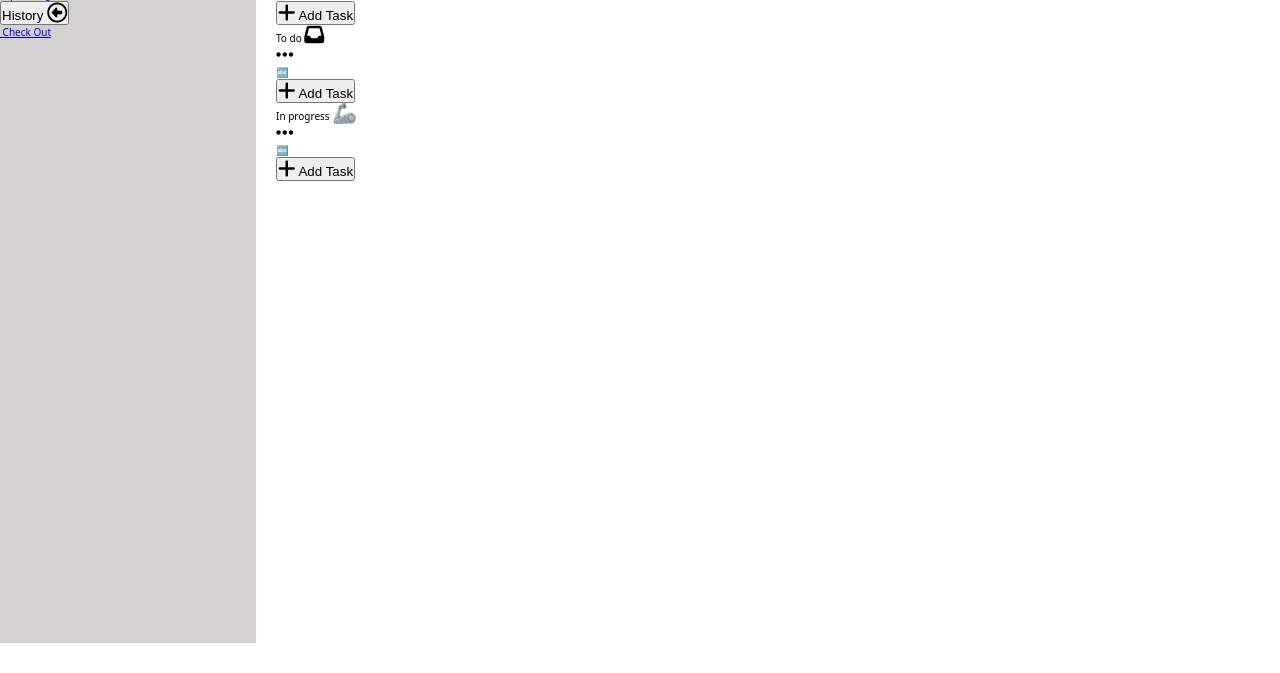
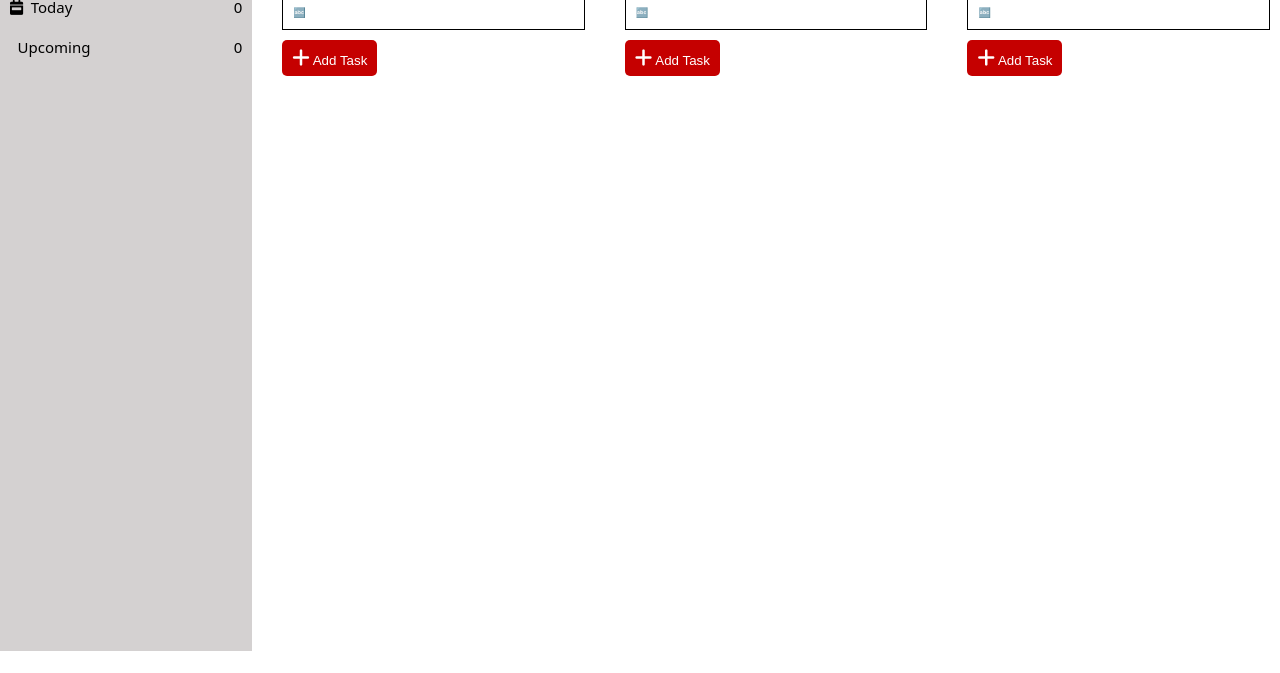
Before and after one commit to deltech-designs/todo, a plain HTML site: page index.html in a window 1280 px wide. Shown: the part 127-800 px from the top of the page. Drawn offline with Linux system fonts and the light colour scheme.

Commit message:
working on the box

```diff
--- a/css/style.css
+++ b/css/style.css
@@ -4,9 +4,10 @@
     --clr-grey:rgba(247, 244, 244, 0.2);
     --clr-gray: #d4d1d1;
     --clr-light-yellow: #faf5b7;
+    --clr-black: #000;
 }
 
-*{
+*, ::before, ::after{
     margin: 0;
     padding: 0;
     box-sizing: inherit;
@@ -37,7 +38,6 @@ i{
     background-color: var(--clr-red);
     color: var(--clr-white);
     padding: 1.5rem 3rem;
-
     display: flex;
     align-items: center;
     justify-content: space-between;
@@ -74,35 +74,11 @@ i{
     gap: 1.5rem;
 }
 
-.plus-icon{
-    transition: all 0.5s;
-}
-
-.modal-plus{
-    background-color: var(--clr-white);
-    box-shadow: 0 1rem 3rem rgba(0, 0, 0, 0.2);
-    width: 35%;
-    padding: 12px 1.2rem;
-    border-radius: 6px;
-
-    position: absolute;
-    top: 40%;
-    left: 50%;
-    transform: translate(-50%, -50%);
-    transition: all 0.5s;
-    transition: all 0.5s;
-    z-index: 10;
-
-    animation-name: animatetop;
-    animation-duration: 0.4s
-}
-
 /* Add Animation */
 @keyframes animatetop {
-from {top: -900px; opacity:0}
-to {top:0; opacity:1}
+    from {top: -900px; opacity:0}
+    to {top:0; opacity:1}
 }
-
 
 .add-task-title{
     margin-bottom: 1rem;
@@ -164,7 +140,6 @@ to {top:0; opacity:1}
     align-items: center;
 }
 
-
 select{
     width: 25%;
     padding: 5px;
@@ -196,16 +171,124 @@ select{
 
 .main{
     display: flex;
+    /* justify-content: space-between; */
     gap: 2rem;
 }
 
+.side-nav{
+    height: 88vh;
+    width: 20%;
+    position: static;
+    /* z-index: 1; */
+    background-color: var(--clr-gray);
+    overflow-x: hidden;
+    transition: 0.5s;
+    padding: 1rem;
+}
 
-.side-nav{
+.sideNav-active{
+   transition: all 0.5s;
+   width: 0%;
+   padding: 0rem;
+}
+
+ul li {
+    list-style: none;
+    margin-bottom: 2rem;
+}
+
+.title{
+    color: var(--clr-black);
+    text-decoration: none;
     display: flex;
-    flex-direction: column;
-    width: 20%;
-    height: 87vh;
-    background-color: var(--clr-gray);
-    position: relative;
+    align-items: center;
+    justify-content: space-between;
+    font-weight: 500;
+}
+
+.title span i{
+    font-size: 1.5em;
+}
+
+.title span span {
+    font-size: 1.5em;
+    margin-left: 0.5rem;
+}
+
+.counter{
+    font-size: 1.5em;
+}
+
+.main-todo-container{
+    display: flex;
+    justify-content: space-between;
+    gap: 2rem;
+    width: 80%;
+}
+
+.todo-box {
+    width: 100%;
+    /* border: 1px solid var(--clr-black); */
+    padding: 1rem;
 
 }
+
+.todo-box-title{
+    display: flex;
+    justify-content: space-between;
+    align-items: center;
+    margin-bottom: 1rem;
+}
+
+.box-title{
+    display: flex;
+    align-items: center;
+    gap: 0.5rem;
+}
+
+.box-title span{
+    font-size: 2em;
+}
+
+.box-title i {
+    font-size: 1.5em;
+}
+
+.list-box{
+    border: 1px solid var(--clr-black);
+    padding: 1rem;
+    margin-bottom: 1rem;
+}
+.btn-task{
+    background-color: var(--clr-red);
+    color: var(--clr-white);
+    border: none;
+    outline: none;
+    border-radius: 5px;
+    padding-inline: 1rem;
+    padding: 0.8rem 1rem;
+}
+
+
+.plus-icon{
+    transition: all 0.5s;
+}
+
+.modal-box{
+    background-color: var(--clr-white);
+    box-shadow: 0 1rem 3rem rgba(0, 0, 0, 0.2);
+    width: 35%;
+    padding: 12px 1.2rem;
+    border-radius: 6px;
+
+    position: absolute;
+    top: 40%;
+    left: 50%;
+    transform: translate(-50%, -50%);
+    transition: all 0.5s;
+    transition: all 0.5s;
+    z-index: 10;
+
+    animation-name: animatetop;
+    animation-duration: 0.4s;
+}
--- a/index.html
+++ b/index.html
@@ -11,7 +11,7 @@
 <body>
     <nav class="navbar">
         <div class="navbar-left">
-            <div><i class="fa-solid fa-bars navbar-toggler navbar-icon hover "></i></div>
+            <div><i class="fa-solid fa-bars handbudger navbar-icon hover "></i></div>
             <div><i class="fa-solid fa-house navbar-toggler navbar-icon hover"></i></div>
             <div>
                 <form class="navbar-form">
@@ -21,7 +21,7 @@
             </div>
         </div>
         <div class="navbar-right">
-            <div><i class="fa-solid fa-plus navbar-icon hover plus-icon"></i></div>
+            <div><i class="fa-solid fa-plus navbar-icon hover add-task"></i></div>
             <div class="navbar-icon hover" style="font-size: 18px;">
                 <i class="fa-solid fa-arrow-trend-up" style="padding-right: 12px;"></i>
                 <span>2/5</span>
@@ -40,7 +40,7 @@
                     <a class="title" href="#">
                         <span>
                             <i class="fa-solid fa-inbox"></i>
-                            Inbox
+                            <span>Inbox</span>
                         </span>
                         <span class="counter">0</span>
                     </a>
@@ -49,7 +49,7 @@
                     <a class=" title" href="#">
                         <span>
                             <i class="fa-solid fa-calendar-week"></i>
-                            Today
+                            <span>Today</span>
                         </span>
                         <span class="counter">0</span>
                     </a>
@@ -58,29 +58,18 @@
                     <a class="title" href="#">
                         <span>
                             <i class="fa-regular fa-calendars"></i>
-                            Upcoming
+                            <span>Upcoming</span>
                         </span>
                         <span class="counter">0</span>
                     </a>
                 </li>
-                <button class="accordion-history">
-                    <span>History</span>
-                    <i class="fa-regular fa-arrow-alt-circle-left arrow"></i>
-                </button>
-
-                <div class="accordion-detail">
-                    <a class="hover" href="#">
-                        <i class="fa-regular fa-rectangle-history-circle-plus "></i>
-                        Check Out
-                    </a>
-                </div>
             </ul>
         </div>
 
         <div class="main-todo-container">
             <div class="todo-box ideas">
                 <div class="todo-box-title">
-                    <div>
+                    <div class="box-title">
                         <span>Ideas</span>
                         <i class="fa-solid fa-lightbulb"></i>
                     </div>
@@ -88,12 +77,11 @@
                         <i class="fa-solid fa-ellipsis"></i>
                     </div>
                 </div>
-                <div class="list-box">🔤 </div>
+
+                <div class="list-box ideas">🔤 </div>
                 <div>
                     <button class="add-task btn-task">
-                        <i class="fa-solid
-                         fa-plus
-                         "></i>
+                        <i class="fa-solid fa-plus"></i>
                         <span> Add Task </span>
                     </button>
                 </div>
@@ -103,7 +91,7 @@
 
             <div class="todo-box">
                 <div class="todo-box-title">
-                    <div>
+                    <div class="box-title">
                         <span>To do</span>
                         <i class="fa-solid fa-inbox"></i>
                     </div>
@@ -113,17 +101,17 @@
                 </div>
                 <div class="list-box">🔤 </div>
                 <div>
-                    <button class="add-task- btn-task">
-                        <i class="fa-solid
-                         fa-plus
-                         "></i>
+                    <button class="add-task btn-task">
+                        <i class="fa-solid fa-plus"></i>
                         <span> Add Task </span>
                     </button>
                 </div>
             </div>
+
+
             <div class="todo-box">
                 <div class="todo-box-title">
-                    <div>
+                    <div class="box-title">
                         <span>In progress</span>
                         <i class="fa-solid fa-shoulder">🦾</i>
                     </div>
@@ -133,10 +121,8 @@
                 </div>
                 <div class="list-box">🔤 </div>
                 <div>
-                    <button class="add-task- btn-task">
-                        <i class="fa-solid
-                         fa-plus
-                         "></i>
+                    <button class="add-task btn-task">
+                        <i class="fa-solid fa-plus"></i>
                         <span> Add Task </span>
                     </button>
                 </div>
@@ -145,11 +131,11 @@
     </div>
 
      <!-- ======== Plus modal box ========= -->
-     <div class="modal-plus hidden">
-        <div class="modal-plus-inner">
+     <div class="modal-box hidden">
+        <div class="modal-box-inner">
             <div class="add-task-title">
-                <textarea class="plus-modal-input task-name"  placeholder="Task title"></textarea><br/>
-                <input class="plus-modal-input task-description" type="text" placeholder="Description" />
+                <textarea class="modal-box-input task-name"  placeholder="Task title"></textarea><br/>
+                <input class="modal-box-input task-description" type="text" placeholder="Description" />
             </div>
             <!-- ======= Plus modal Button =============== -->
             <div class="p-modal-btn">
@@ -172,17 +158,16 @@
                 </button>
             </div>
             <hr />
-            <div class="plus-task">
+            <div class="">
                 <select name="" id="">
                     <option value="Inbox">
-                        <i class="fa-solid
-                         fa-inbox"></i>
+                        <i class="fa-solid fa-inbox"></i>
                         Inbox
                     </option>
                     <option value="Upcoming">Upcoming</option>
                 </select>
                 <div class="plus-modal-addbtn">
-                    <button class="modal-btn plus-modal-cancel">Cancel </button>
+                    <button class="modal-btn cancel-task">Cancel </button>
                     <button class="modal-btn plus-modal-add">Add task </button>
                 </div>
             </div>
--- a/script.js
+++ b/script.js
@@ -1,5 +1,13 @@
+// Varibales
+
+const ModalBox = document.querySelector('.modal-plus');
+const openModalBox = document.querySelectorAll('.add-task');
+const cancelModalBox = document.querySelector('.cancel-task')
+
+const handBudger = document.querySelector('.handbudger');
+const sideNav = document.querySelector('.side-nav');
+
 /* ============== Adjusting the size of task title input ============= */
-
 const taskName = document.querySelector('.task-name');
 const adjustHeight = () => {
     taskName.style.height = 'auto';
@@ -7,17 +15,15 @@ const adjustHeight = () => {
 }
 taskName.addEventListener('input', adjustHeight);
 
-const plusModal = document.querySelector('.modal-plus');
-const plusIcon = document.querySelector('.plus-icon');
-const plusModalCancel = document.querySelector('.plus-modal-cancel')
-
-const openModal = function(ev){
+// Open the modal box
+const openModa = function(ev){
     ev.preventDefault();
-    plusModal.classList.remove('hidden');
-    plusModal.style.transition = '0.5s'
+    openModal.classList.remove('hidden');
+    openModa.style.transition = '0.3s'
 }
 
 
+// Close the modal box
 const closeModal = function(ev){
     ev.preventDefault();
     plusModal.classList.add('hidden');
@@ -25,6 +31,11 @@ const closeModal = function(ev){
 
 plusIcon.addEventListener('click', openModal);
 plusModalCancel.addEventListener('click', closeModal);
+
+// handBudger function
+handBudger.addEventListener('click', () => {
+  sideNav.classList.toggle('sideNav-active')
+});
 
 // const openModal = document.querySelector('.');
 // const openModal = function(){
```
